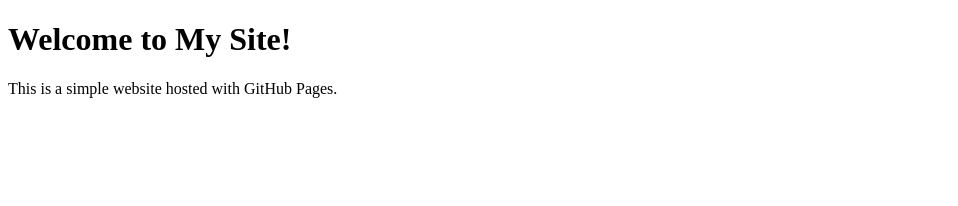
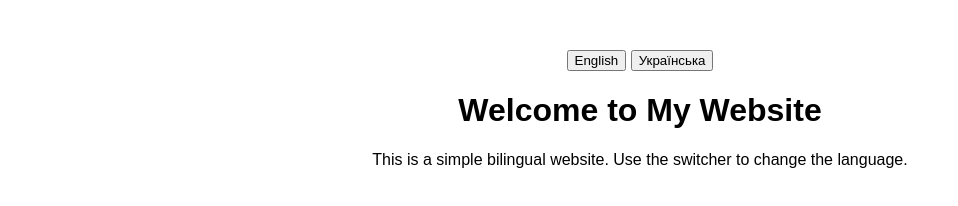
Before and after one commit to peacebyuapeople/my_website, a plain HTML site: page index.html in a window 1280 px wide. Shown: the whole page, without its empty margins (0-958 px from the left). Drawn offline with Linux system fonts and the light colour scheme.

Commit message:
Update index.html

```diff
--- a/index.html
+++ b/index.html
@@ -1,10 +1,50 @@
 <!DOCTYPE html>
-<html>
+<html lang="en">
 <head>
-    <title>My GitHub Site</title>
+    <meta charset="UTF-8">
+    <meta name="viewport" content="width=device-width, initial-scale=1.0">
+    <title>Simple Bilingual Site</title>
+    <style>
+        body {
+            font-family: Arial, sans-serif;
+            text-align: center;
+            margin: 50px;
+        }
+        .content {
+            margin: 20px;
+        }
+        .language-switcher {
+            margin: 20px;
+        }
+        .hidden {
+            display: none;
+        }
+    </style>
 </head>
 <body>
-    <h1>Welcome to My Site!</h1>
-    <p>This is a simple website hosted with GitHub Pages.</p>
+    <div class="language-switcher">
+        <button onclick="switchLanguage('en')">English</button>
+        <button onclick="switchLanguage('ua')">Українська</button>
+    </div>
+
+    <div class="content">
+        <div id="en" class="lang">
+            <h1>Welcome to My Website</h1>
+            <p>This is a simple bilingual website. Use the switcher to change the language.</p>
+        </div>
+
+        <div id="ua" class="lang hidden">
+            <h1>Ласкаво просимо на мій сайт</h1>
+            <p>Це простий двомовний сайт. Використовуйте перемикач, щоб змінити мову.</p>
+        </div>
+    </div>
+
+    <script>
+        function switchLanguage(lang) {
+            const allLangs = document.querySelectorAll('.lang');
+            allLangs.forEach(el => el.classList.add('hidden'));
+            document.getElementById(lang).classList.remove('hidden');
+        }
+    </script>
 </body>
 </html>
```
